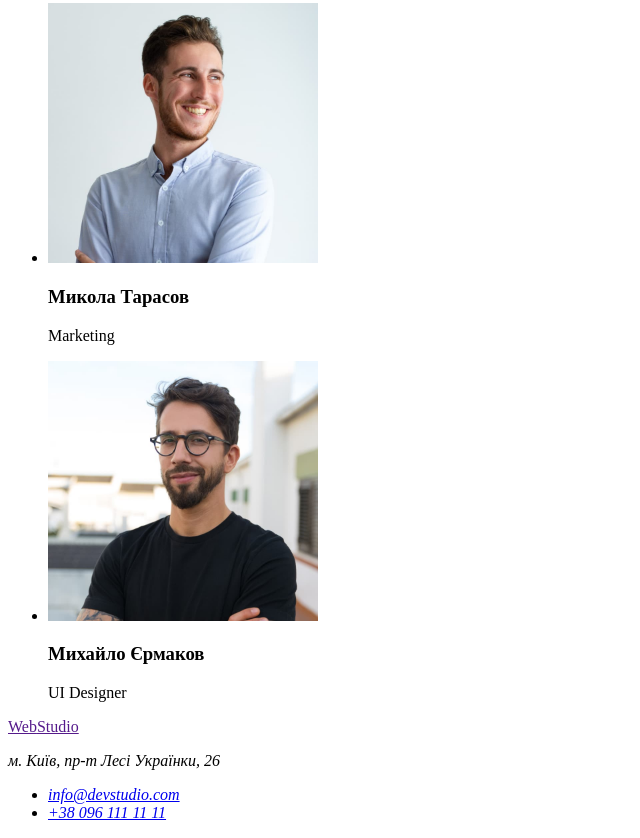
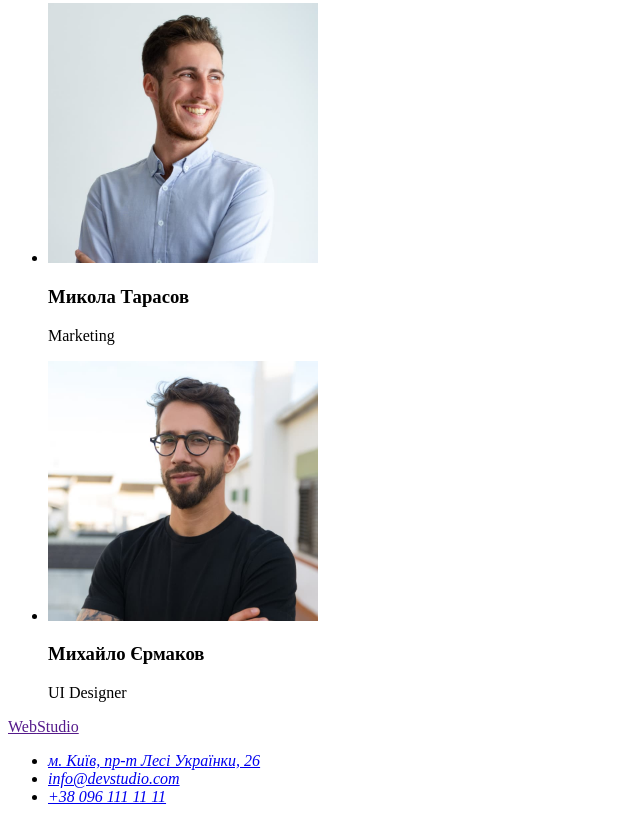
Before and after one commit to Artem-Podoliak/goit-markup-hw-01, a plain HTML site: page index.html in a window 1280 px wide. Shown: the part 2333-3171 px from the top of the page, without its empty margins (0-640 px from the left). Drawn offline with Linux system fonts and the light colour scheme.

Commit message:
Update index.html

```diff
--- a/index.html
+++ b/index.html
@@ -126,9 +126,8 @@
       <a href=""><span>Web</span>Studio</a>
       <!-- адресс -->
       <address>
-        <p>м. Київ, пр-т Лесі Українки, 26</p>
-        <!--звязок-->
         <ul>
+          <li><a href="https://goo.gl/maps/CPtrU1FHBa2aNyZL9" target="_blank" rel="noopener noreferrer nofollow">м. Київ, пр-т Лесі Українки, 26</a></li>
           <li>
             <a href="mailto:info@devstudio.com">info@devstudio.com</a>
           </li>
```
